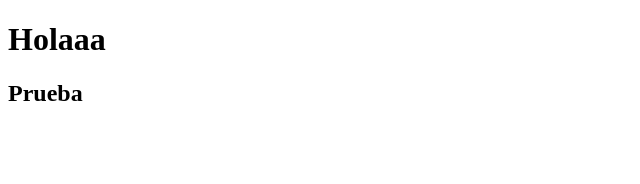
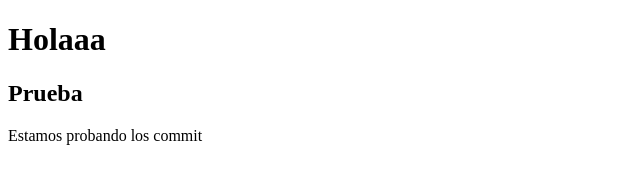
Before and after one commit to Aymee10/ramas-ej, a plain HTML site: page index.html in a window 1280 px wide. Shown: the whole page, without its empty margins (0-640 px from the left). Drawn offline with Linux system fonts and the light colour scheme.

Commit message:
probando parrafo

```diff
--- a/index.html
+++ b/index.html
@@ -8,5 +8,6 @@
 <body>
     <h1>Holaaa</h1>
     <h2>Prueba</h2>
+    <p>Estamos probando los commit</p>
 </body>
 </html>
```
